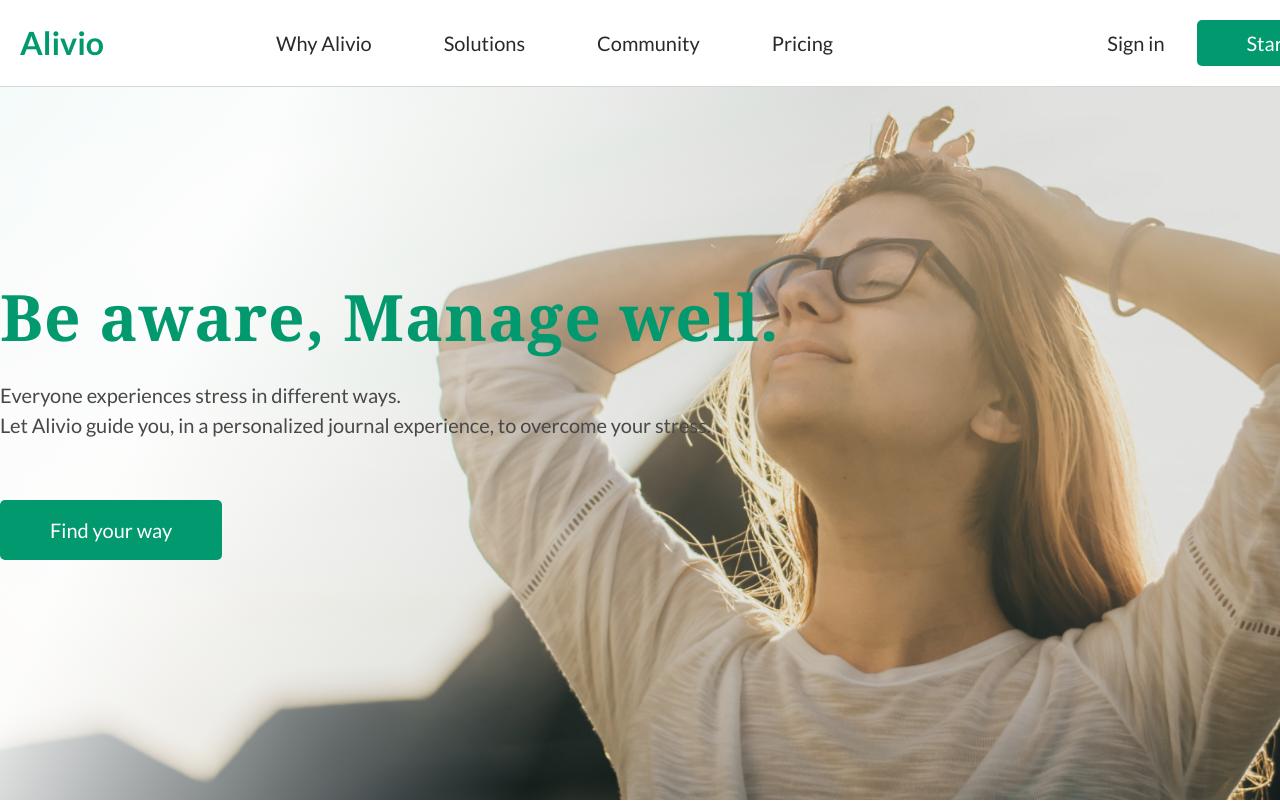
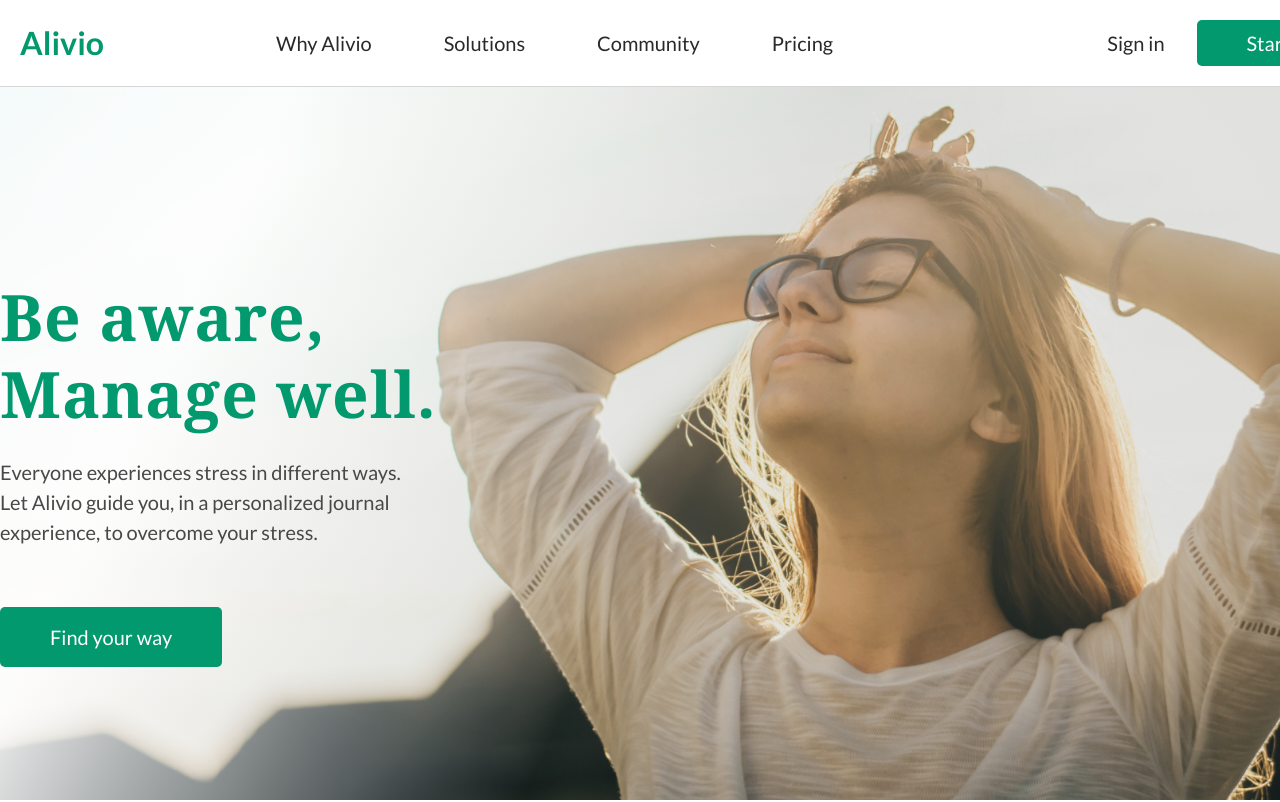
Before and after one commit to getOutOfHereInSmallSteps/SigmaSW-HW1, a plain HTML site: page hw1/index.html in a window 1280 px wide. Shown: the top 802 px of the page. Drawn offline with Linux system fonts and the light colour scheme.

Commit message:
Renamed w-440 to w-480
Set proper value of the div's class

```diff
--- a/hw1/index.html
+++ b/hw1/index.html
@@ -48,7 +48,7 @@
 
       <section class="hero">
         <div class="container">
-          <div class="w-440">
+          <div class="w-480">
             <h1 class="heading-primary">Be aware, Manage well.</h1>
             <p class="paragraph-text mb-mid">
               Everyone experiences stress in different ways. <br />
```
